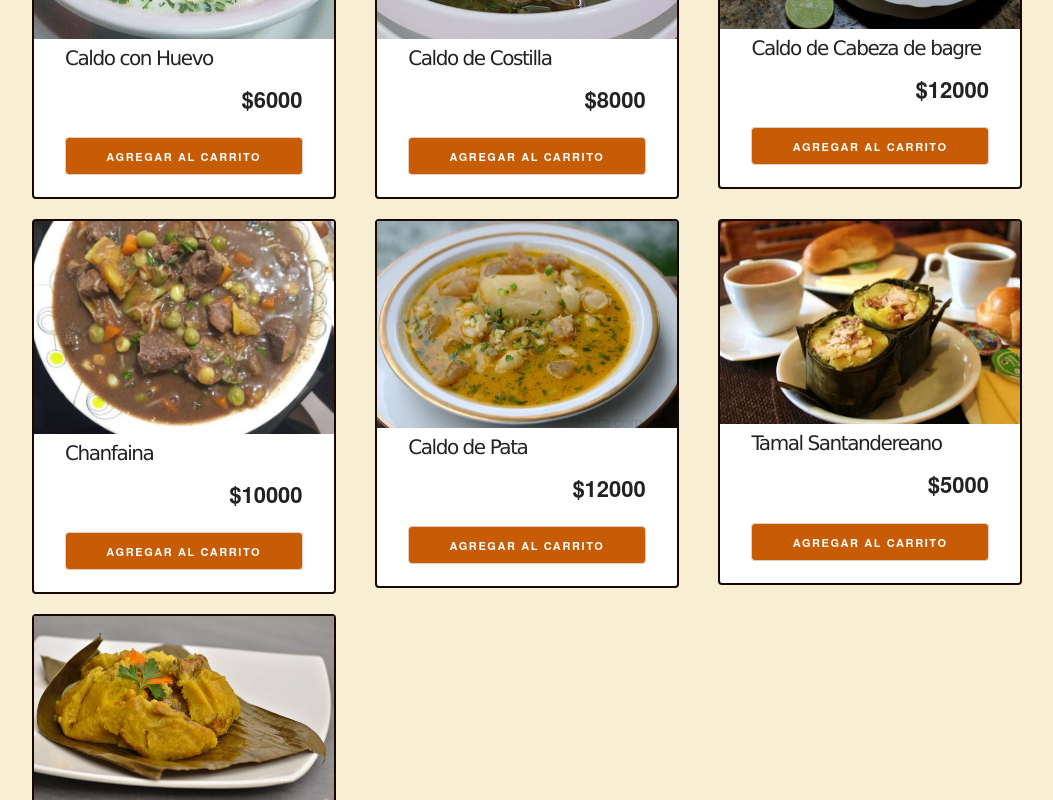
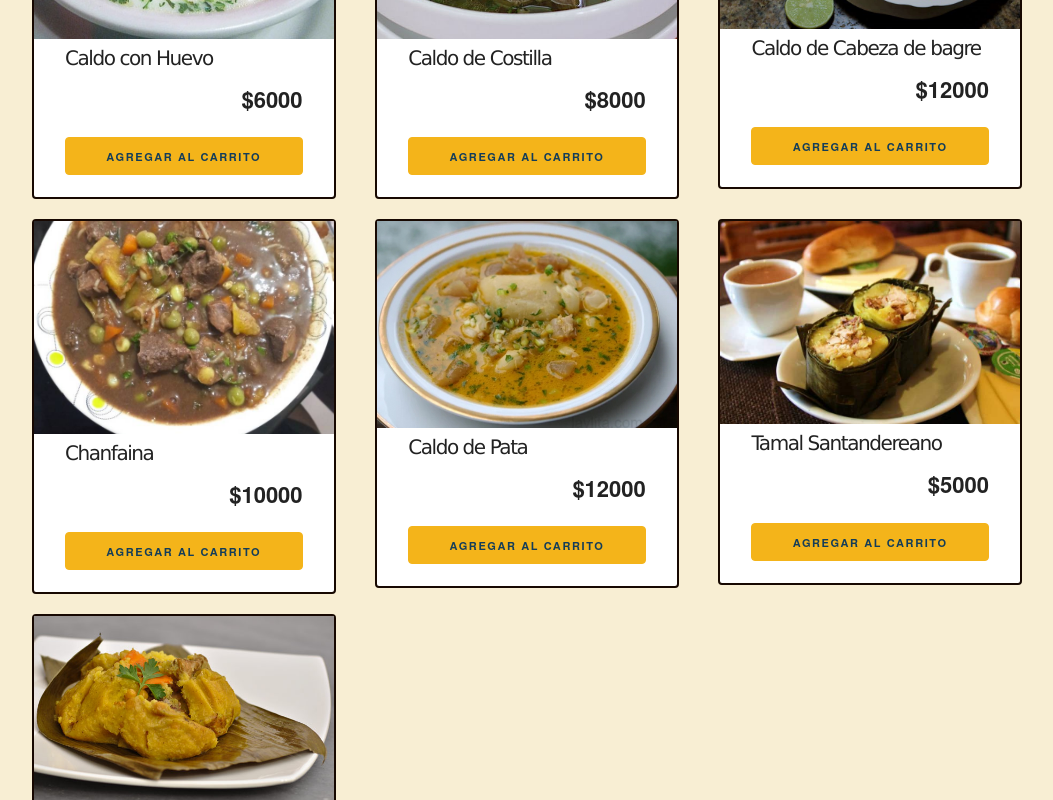
Before and after one commit to KmiloV8/EL-BUEN-SABOR, a Vue app: page /Index in a window 1280 px wide. Shown: the part 1140-1940 px from the top of the page, without its empty margins (113-1166 px from the left). Built offline with nearby package versions, Linux system fonts and the light colour scheme.

Commit message:
proyecto final

```diff
--- a/src/pages/ProductosCard.vue
+++ b/src/pages/ProductosCard.vue
@@ -753,7 +753,7 @@
     }
 }
 .borrar-curso {
-    background-color: rgb(244, 233, 213);
+    background-color: rgba(255, 233, 31, 0.815) ;
     border-radius: 50%;
     padding: 5px 10px;
     text-decoration: none;
@@ -771,6 +771,11 @@
 .submenu {
     position:absolute;
 }
+.submenu a{
+  color: black;
+}
+
+
 
 .submenu #carrito{
     display: none;
@@ -878,6 +883,7 @@
 right:auto;
 left:auto;
 display:flex;
+background-color: rgba(255, 233, 31, 0.815) ;
 }
 
 #lista-carrito{
@@ -1081,9 +1087,9 @@
   input[type="submit"].button-primary,
   input[type="reset"].button-primary,
   input[type="button"].button-primary {
-    color: #FFF;
-    background-color: #c85c04;
-    border-color: #e3cdc3; }
+    color: #143d59;
+  background-color: #f4b41a;
+  border-color: #f4b41a; }
   .button.button-primary:hover,
   button.button-primary:hover,
   input[type="submit"].button-primary:hover,
@@ -1095,8 +1101,8 @@
   input[type="reset"].button-primary:focus,
   input[type="button"].button-primary:focus {
     color: #FFF;
-    background-color: #cb7d34;
-    border-color: #9c3816; }
+  background-color: #1EAEDB;
+  border-color: #1EAEDB; }
 
 
   /* Forms
--- a/src/pages/ReciboPedido.vue
+++ b/src/pages/ReciboPedido.vue
@@ -16,7 +16,7 @@
             <p>
                 <label>Medio de Pago</label>
                 <select name="Medio de pago">
-                    <option value="0"></option>
+                    <option value="0">selecciona una opción</option>
                     <option value="">Consignación(Nequi)</option>
                     <option value="">Efectivo</option>
                 </select>
@@ -41,7 +41,7 @@
             </p>
             <p>
                 <label>Fecha Del Pedido</label>
-                <input type="DATE" name="fecha-n">
+                <input type="date" name="fecha-n">
             </p>
             <p>
                 <label>Dirección</label>
```
